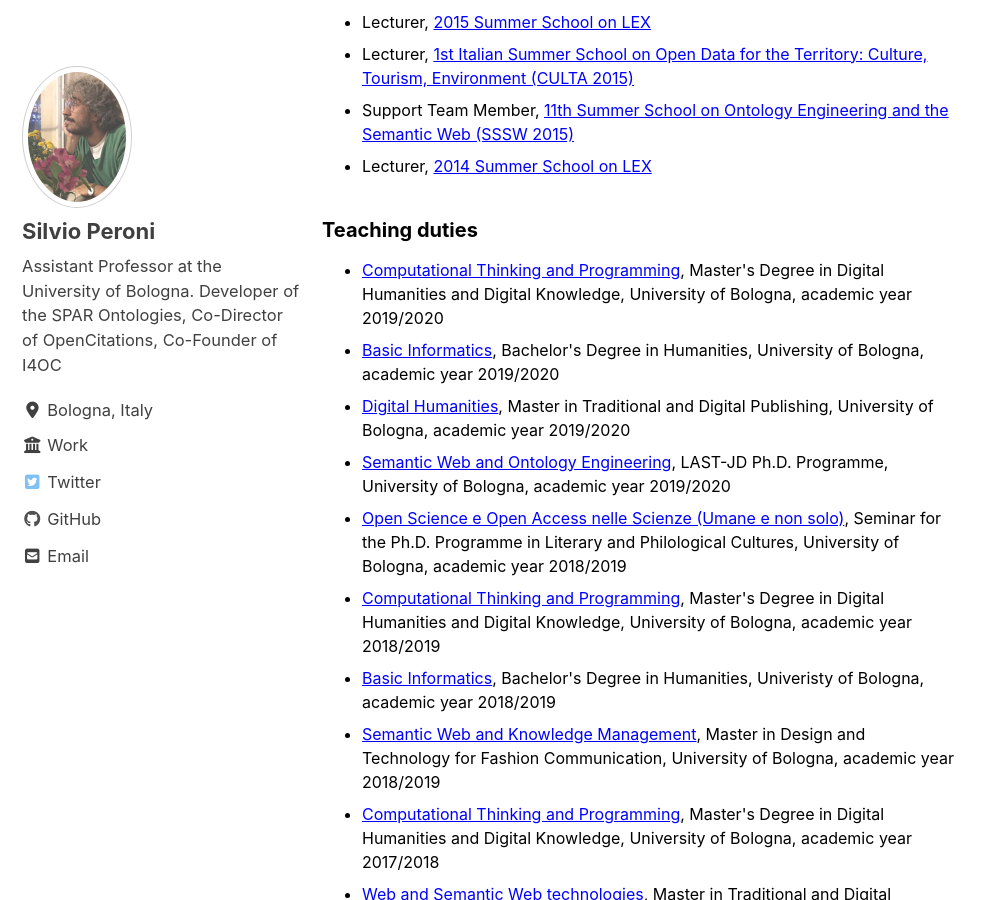
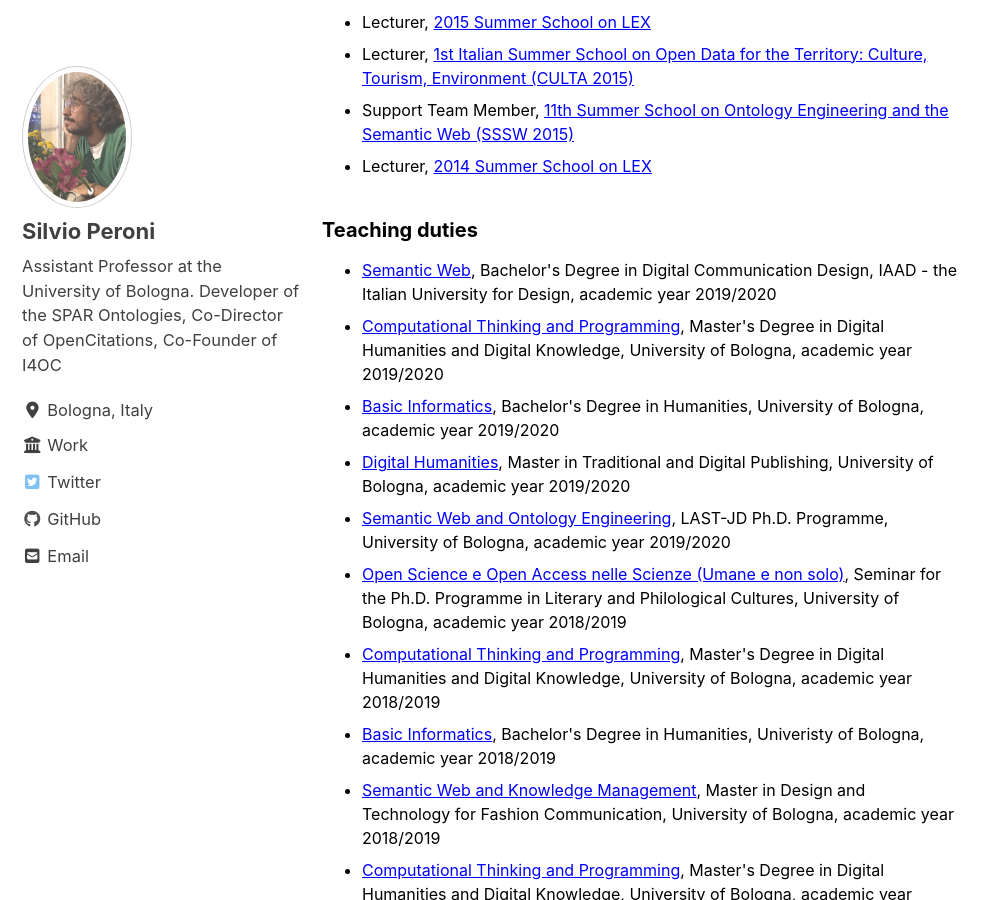
Before and after one commit to essepuntato/essepuntato.github.io, a Jekyll site: the page built from _pages/activities.md, in a window 1280 px wide and 900 px high, scrolled down 4501 px. Shown: the whole window, without its empty margins (0-998 px from the left). Built offline with Jekyll 4.4.1, drawn with Linux system fonts in a browser that asks for light colours; cached includes are drawn as plain includes; nearby versions of some CDN libraries.

Commit message:
Update teaching.yml

```diff
--- a/_data/activities/teaching.yml
+++ b/_data/activities/teaching.yml
@@ -1,3 +1,8 @@
+- name: "Semantic Web"
+  degree: "Bachelor's Degree in Digital Communication Design, IAAD - the Italian University for Design"
+  url: "https://www.iaad.it/en/digital/"
+  aa: "2019/2020"
+
 - name: "Computational Thinking and Programming"
   degree: "Master's Degree in Digital Humanities and Digital Knowledge, University of Bologna"
   url: "http://www.unibo.it/en/teaching/course-unit-catalogue/course-unit/2019/424624"
```
